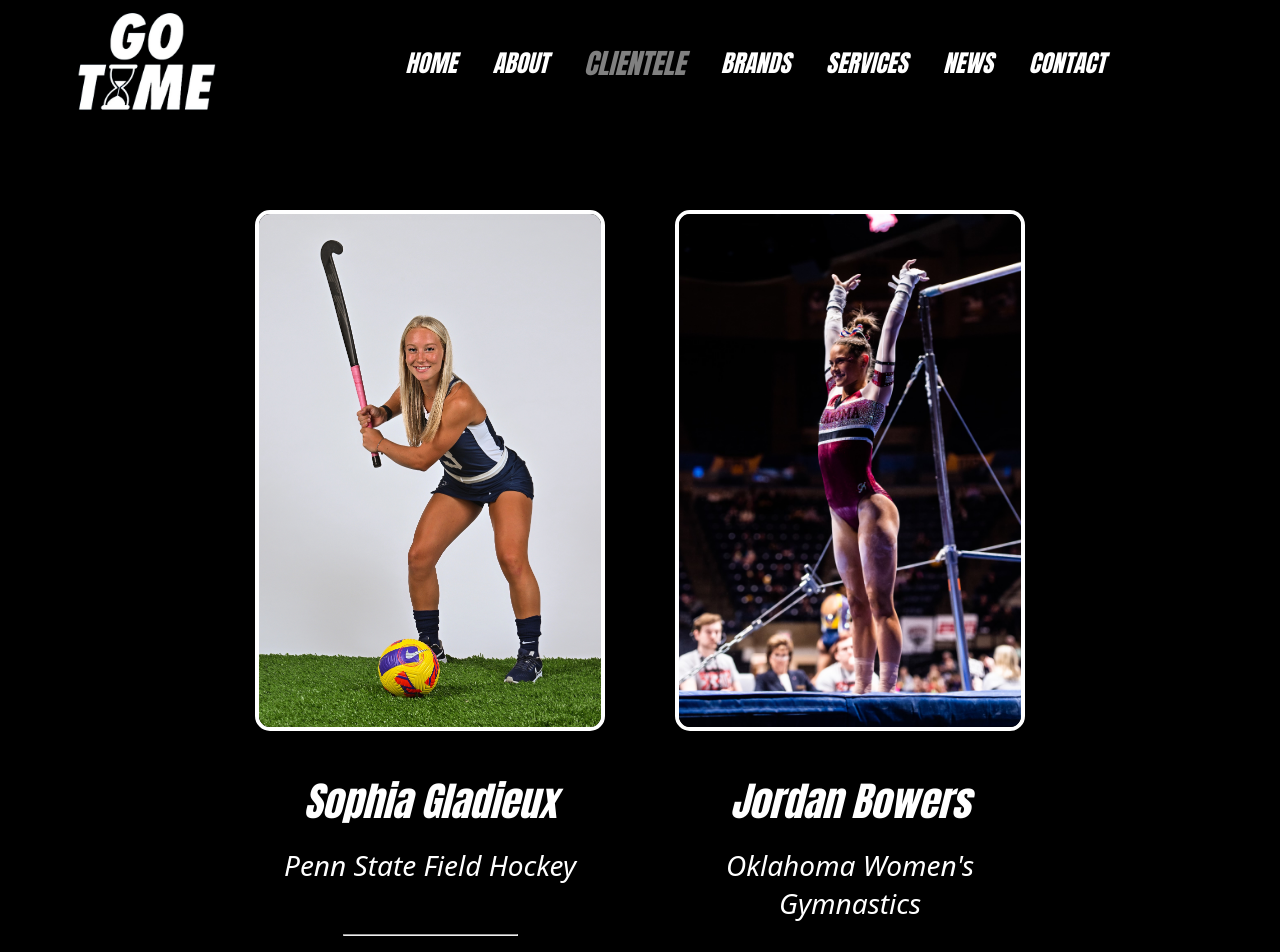
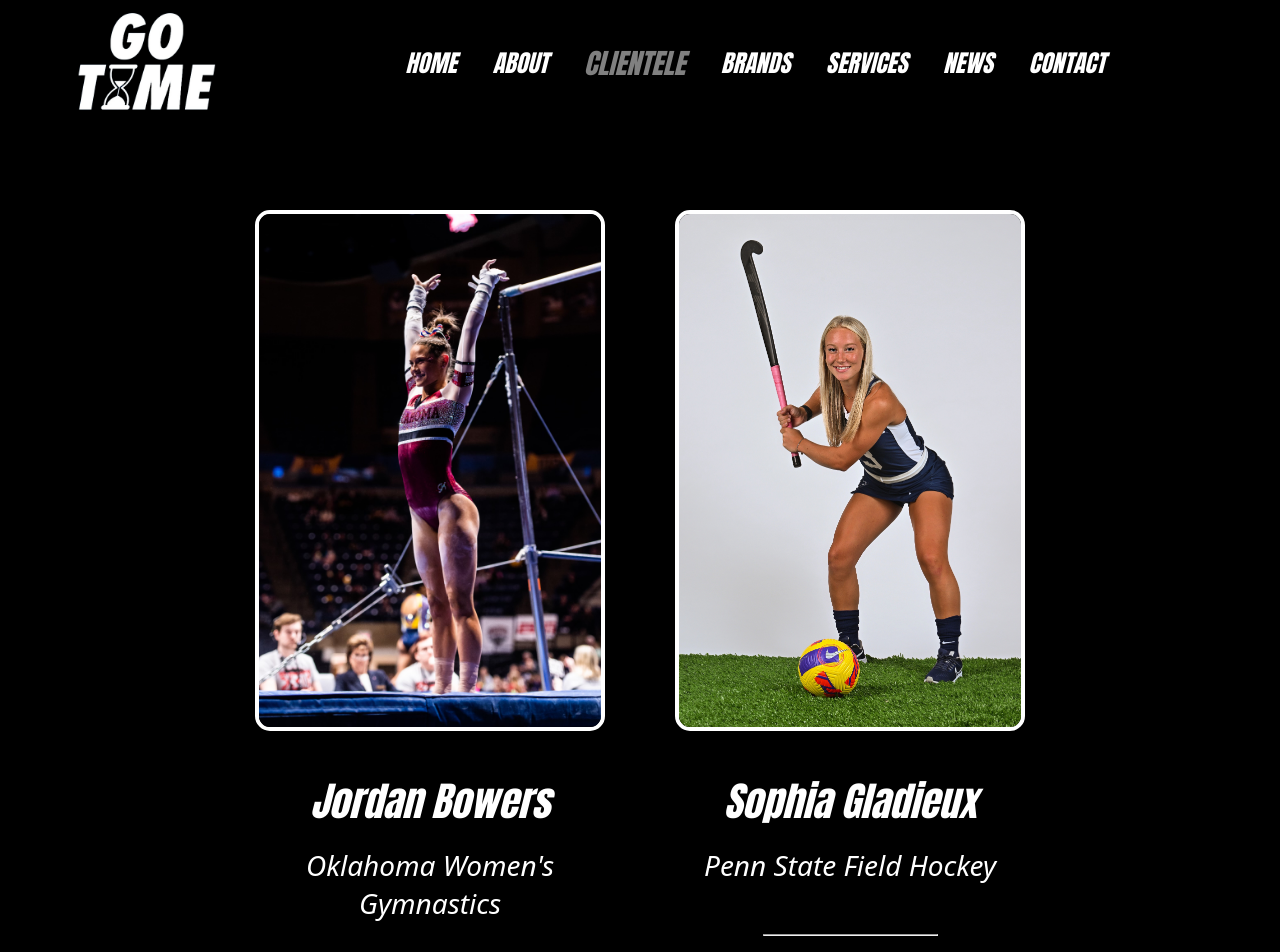
Before and after one commit to jcote2502/GoTime, a React (Create React App) app: page /clientele in a window 1280 px wide. Shown: the top 952 px of the page. Built offline with nearby package versions, Linux system fonts and the light colour scheme.

Commit message:
client switch

```diff
--- a/src/data/clientele.js
+++ b/src/data/clientele.js
@@ -1,5 +1,15 @@
 
 const clients = [
+    {
+        id:null,
+        name:'Jordan Bowers',
+        instagram:'https://www.instagram.com/jordansbowers/',
+        tiktok:'https://www.tiktok.com/@jordansbowers',
+        youtube:'',
+        title:"Oklahoma Women's Gymnastics",
+        image: process.env.PUBLIC_URL + '/clients/jordanbowers.jpg',
+        brandIDs:[]
+    },
     {
         id:null,
         name:'Sophia Gladieux',
@@ -8,16 +18,6 @@ const clients = [
         youtube:'',
         title:'Penn State Field Hockey',
         image: process.env.PUBLIC_URL + '/clients/sophiagladieux.jpg',
-        brandIDs:[]
-    },
-    {
-        id:null,
-        name:'Jordan Bowers',
-        instagram:'https://www.instagram.com/jordansbowers/',
-        tiktok:'https://www.tiktok.com/@jordansbowers',
-        youtube:'',
-        title:"Oklahoma Women's Gymnastics",
-        image: process.env.PUBLIC_URL + '/clients/jordanbowers.jpg',
         brandIDs:[]
     },
     {
```
